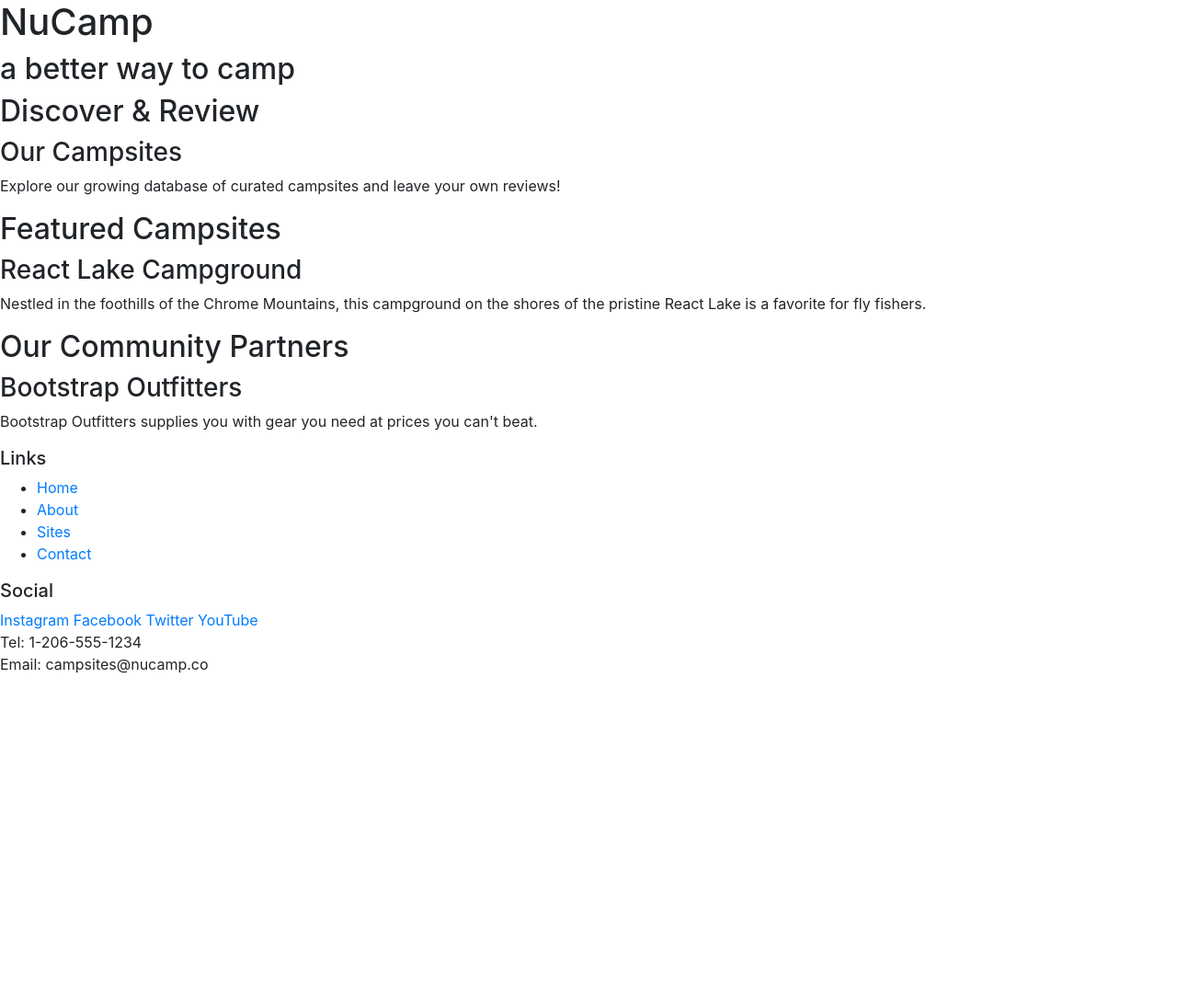
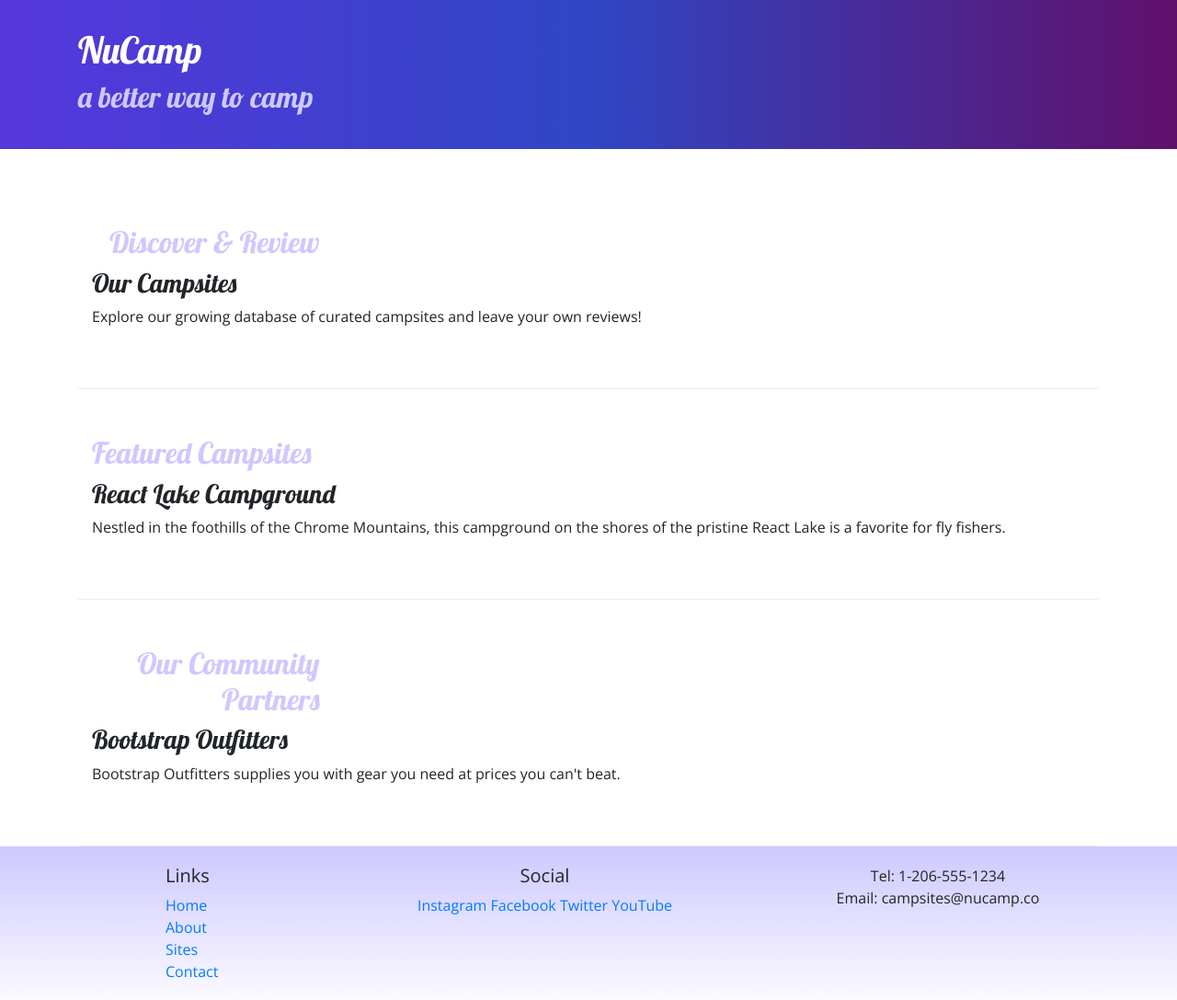
Before and after one commit to bethwacker/bootstrapnucampsite, a website: page index.html in a window 1280 px wide. Shown: the whole page at 92% size. Before the commit the page ends 800 px from the top, so only its background shows below. Drawn offline with nearby package versions, Linux system fonts and the light colour scheme.

Commit message:
Adding Custom Styles

```diff
--- /dev/null
+++ b/css/styles.css
@@ -0,0 +1,32 @@
+body {
+    font-family: "Open Sans", sans-serif;
+}
+
+h1, h2, h3 {
+    font-family: "Lobster", cursive;
+}
+
+h2 {
+    color: #3046C5;
+}
+
+header h2 {
+    color: #CEC8FF;
+
+}
+
+footer {
+    background-image: linear-gradient(#CEC8FF, white);
+    padding: 20px 0;
+}
+
+.jumbotron {
+    padding: 30px;
+    background-image: linear-gradient(to right, #5637DD, #3046C5, #60106B);
+    color: white;
+}
+
+.row-content {
+    padding: 50px 0;
+    border-bottom: 1px ridge;
+    min-height: 200px;
--- a/index.html
+++ b/index.html
@@ -1,7 +1,7 @@
 <!DOCTYPE html>
 <html lang="en">
 
-<head>
+<header>
    <!-- Required meta tags always come first -->
    <meta charset="utf-8" />
    <meta name="viewport" content="width=device-width, initial-scale=1" />
@@ -9,57 +9,84 @@
    <!-- Bootstrap CSS -->
    <link rel="stylesheet" href="node_modules/bootstrap/dist/css/bootstrap.min.css" />
 
+       <!-- Additional CSS must be placed after Bootstrap CSS -->
+       <link rel="stylesheet" href="https://fonts.googleapis.com/css?family=Lobster|Open+Sans" />
+       <link rel="stylesheet" href="css/styles.css" />
+
    <title>NuCamp: A Better Way To Camp</title>
 </head>
 
 <body>
 
-    <header>
-        <div>
+    <header class="jumbotron jumbotron-fluid">
+        <div class="container">
+            <div class="row">
+                <div class="col">
                     <h1>NuCamp</h1>
                     <h2>a better way to camp</h2>
                 </div>
+            </div>
+        </div>
     </header>
 
-    <div>
-        <h2>Discover & Review</h2>
+<div class="container">
+    <div class="row-content align-items-center">
+        <div class="col-sm-4 order-sm-last col-md-3">
+            <h2 class="text-sm-right">Discover & Review</h2>
+        </div>
+        <div class="col">
             <h3>Our Campsites</h3>
             <p>Explore our growing database of curated campsites and leave your own reviews!</p>
         </div>
+    </div>
 
-    <div>
+    <div class="row-content align-items-center">
+        <div class="col-sm-4 col-md-3">
             <h2>Featured Campsites</h2>
+        </div>
+        <div class="col">
             <h3>React Lake Campground</h3>
             <p>Nestled in the foothills of the Chrome Mountains, this campground on the shores of the pristine React Lake is a favorite for fly fishers.</p>
         </div>
+    </div>
 
-    <div>
-        <h2>Our Community Partners</h2>
+    <div class="row-content align-items-center">
+        <div class="col-sm-4 order-sm- col-md-3">
+            <h2 class="text-sm-right">Our Community Partners</h2>
+        </div>
+        <div class="col">
             <h3>Bootstrap Outfitters</h3>
             <p>Bootstrap Outfitters supplies you with gear you need at prices you can't beat.</p>
         </div>
+    </div>
+</div>
 
     <footer>
-        <div>
+        <div class="container">
+            <div class="row">
+                <div class="col-4 col-sm-2 offset-1">
                     <h5>Links</h5>
-            <ul>
+                    <ul class="list-unstyled">
                         <li><a href="#">Home</a></li>
                         <li><a href="#">About</a></li>
                         <li><a href="#">Sites</a></li>
                         <li><a href="#">Contact</a></li>
                     </ul>
                 </div>
-        <div>
+                <div class="col-6 col-sm-5 text-center">
                     <h5>Social</h5>
                     <a href="http://instagram.com/">Instagram</a>
                     <a href="http://facebook.com/">Facebook</a>
                     <a href="http://twitter.com/">Twitter</a>
                     <a href="http://youtube.com/">YouTube</a>
                 </div>
-        <div>
+                <div class="col-sm-4 text-center">
                     Tel: 1-206-555-1234<br />
                     Email: campsites@nucamp.co
                 </div>
+            </div>
+        </div>
+
     </footer>
     <!-- jQuery must come first, then Popper.js, then the Bootstrap JavaScript plugins.-->
     <script src="node_modules/jquery/dist/jquery.slim.min.js"></script>
```
Lines whose indentation alone changed are shown as unchanged.
